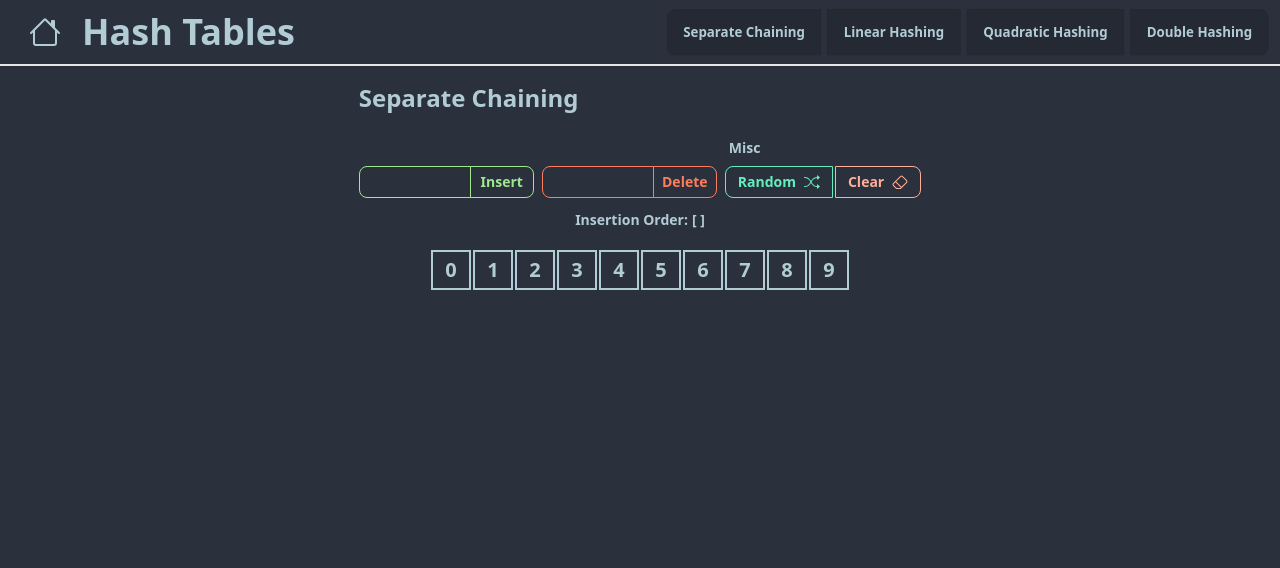
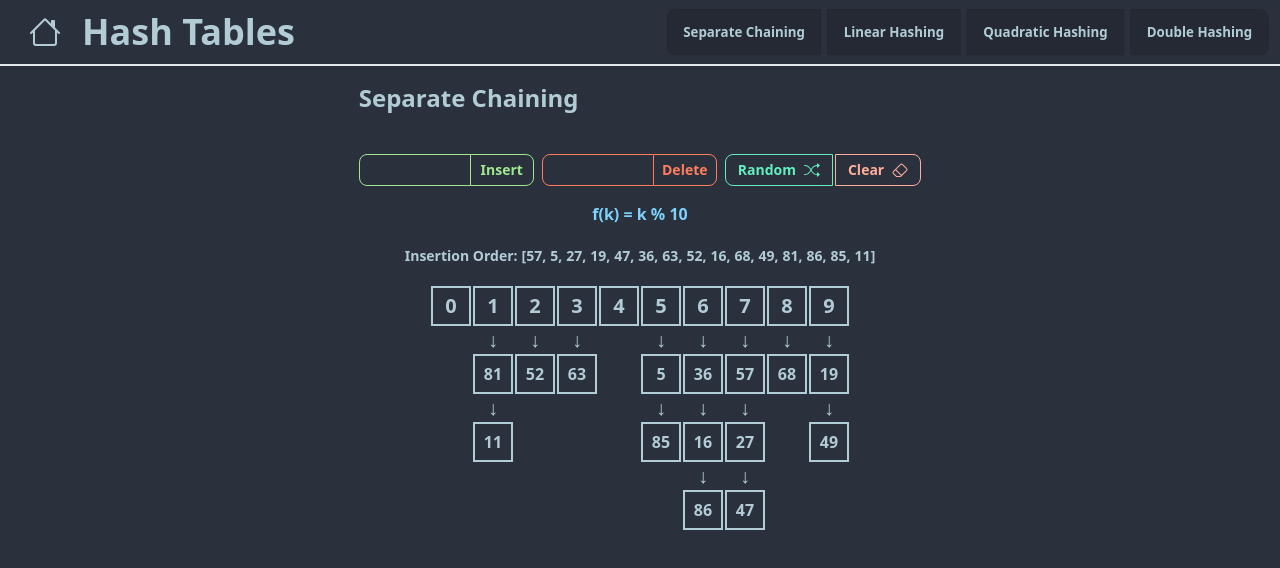
Before and after one commit to alexespejo/dsa-visualizer, a Svelte app: page /hash_tables/separate_chaining in a window 1280 px wide. Shown: the top 568 px of the page. Built offline with nearby package versions, Linux system fonts and the light colour scheme.

Commit message:
update separate chaining labels

```diff
--- a/src/app.css
+++ b/src/app.css
@@ -1,15 +1,17 @@
 @import url("./styles/trees.styles.css");
 @import url("./styles/hashTable.styles.css");
+@import url("https://fonts.googleapis.com/css2?family=Poppins:ital,wght@0,100;0,200;0,300;0,400;0,500;0,600;0,700;0,800;0,900;1,100;1,200;1,300;1,400;1,500;1,600;1,700;1,800;1,900&display=swap");
 
 @tailwind base;
 @tailwind components;
 @tailwind utilities;
 
 :root {
+ /* font-family: "Poppins", sans-serif; */
  @apply transition-all bg-base-100;
 }
 .title-heading {
- @apply text-2xl font-bold py-4;
+ @apply text-2xl font-bold pt-4 pb-1;
 }
 
 .hide-num-btn::-webkit-outer-spin-button,
--- a/src/routes/HashTables/SeparateChaining.svelte
+++ b/src/routes/HashTables/SeparateChaining.svelte
@@ -7,13 +7,11 @@
  import FormControl from "../../components/custom/FormControl.svelte";
  import SpecialButtons from "../../components/HashTableControls/SpecialButtons.svelte";
  import HiddenLabel from "../../components/custom/Inputs/HiddenLabel.svelte";
- import Label from "../../components/custom/Inputs/Label.svelte";
  import { generateRandomArray } from "../../lib/hashTableFunctions/hashTable";
  import {
   insertSeparateChaining,
   removeSeparateChaining,
  } from "../../lib/hashTableFunctions/separateChaining";
- import LabelInput from "../../components/custom/Inputs/Label.svelte";
  import InsertionOrderDisplay from "../../components/HashTableControls/InsertionOrderDisplay.svelte";
  let hashingArray: number[][] = [[], [], [], [], [], [], [], [], [], []];
  let insertionOrder: number[] = [];
@@ -41,7 +39,7 @@
   }
  }
  onMount(() => {
-  // randomize();
+  randomize();
  });
 </script>
 
@@ -81,7 +79,7 @@
   </FormControl>
 
   <FormControl>
-   <LabelInput>Misc</LabelInput>
+   <HiddenLabel />
    <div class="join space-x-0.5">
     <SpecialButtons {clear} {randomize} rehash={() => {}} />
    </div>
@@ -89,11 +87,11 @@
  </Controls>
 
  <Visualize>
-  <!-- <span class="font-bold mt-3 text-sky-300">
+  <span class="font-bold mt-3 text-sky-300">
    f&#40;{numToInsert ? numToInsert : "k"}&#41; = {numToInsert
     ? numToInsert
     : "k"} % 10
-  </span> -->
+  </span>
   <div class="mt-2">
    <InsertionOrderDisplay {insertionOrder} />
   </div>
--- a/src/routes/Playgrounds/Kevin.svelte
+++ b/src/routes/Playgrounds/Kevin.svelte
@@ -10,6 +10,7 @@
  import Toggle from "../../components/custom/Update/Toggle.svelte";
  import ArrayDisplay from "../../components/Array/ArrayDisplay.svelte";
  import ArrayElementIndexed from "../../components/Array/ArrayElementIndexed.svelte";
+ import Badge from "../../components/custom/Update/Badge.svelte";
 
  let value = "";
  let rangeValue = 25;
@@ -17,6 +18,7 @@
  let elements = [1, 2, 3, 4, 5];
 </script>
 
+<h1 class="text-3xl p-4 font-bold">New Colors/Components</h1>
 <ArrayDisplay>
  {#each elements as x, i}
   <ArrayElementIndexed index={i} flat>{x}</ArrayElementIndexed>
@@ -113,3 +115,14 @@
   <Toggle bind:checked={toggleValue} color="toggle-teal" />
  </div>
 </FormControl>
+<FormControl>
+ <Label>Badges</Label>
+ <div class="flex space-x-1">
+  <Badge label="Amber" color="badge-amber" />
+  <Badge label="Teal" color="badge-teal" />
+  <Badge label="Indigo" color="badge-indigo" />
+  <Badge label="Purple" color="badge-purple" />
+  <Badge label="Emerald" color="badge-emerald" />
+  <Badge label="Sky" color="badge-sky" />
+ </div>
+</FormControl>
```
